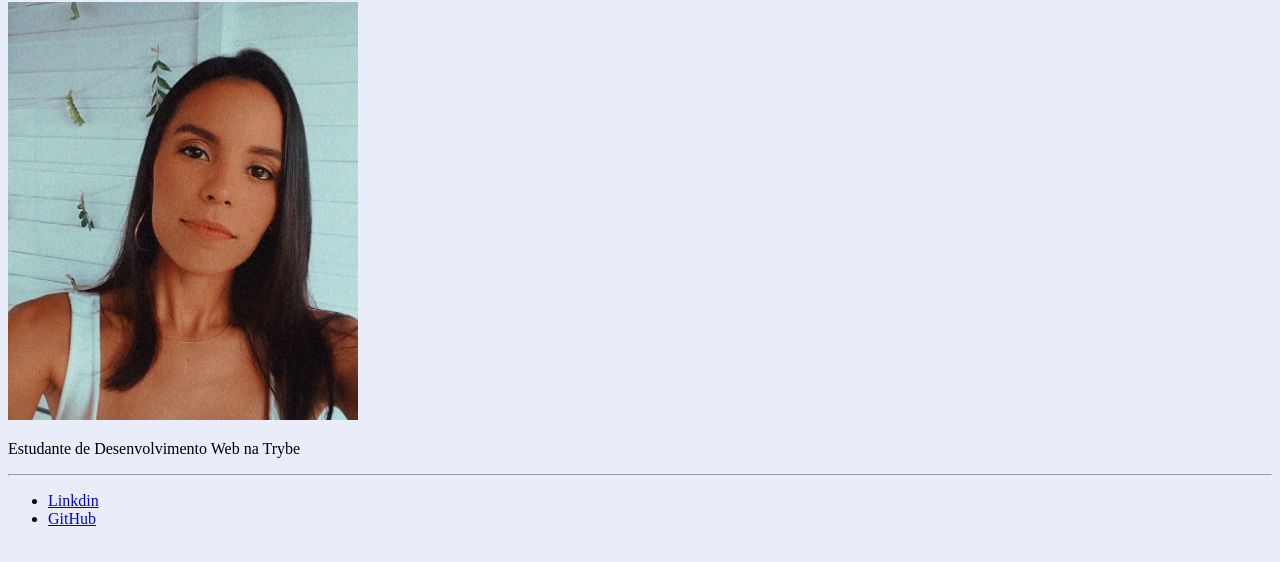
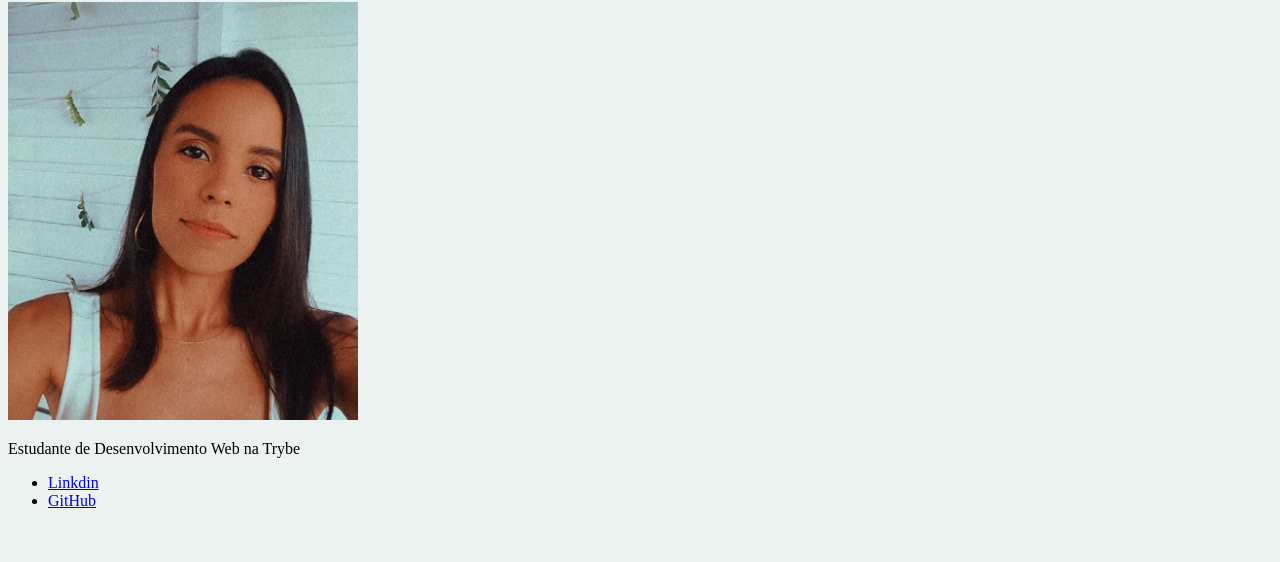
Before and after one commit to izacavalcante/izacavalcante.github.io, a plain HTML site: page index.html in a window 1280 px wide. Shown: the part 78-640 px from the top of the page. Drawn offline with Linux system fonts and the light colour scheme.

Commit message:
Modificação no css

```diff
--- a/index.html
+++ b/index.html
@@ -9,7 +9,6 @@
         <h1>Izabella Cavalcante</h1>
         <img src="izabella.png" alt="foto de perfil da Izabella" width="350">
         <p>Estudante de Desenvolvimento Web na Trybe</p>
-        <hr>
         <ul>
             <li><a href="https://www.linkedin.com/in/izabella-cavalcante/" target="_blanck">Linkdin</a></li>
             <li><a href="https://github.com/izacavalcante" target="_blanck">GitHub</a></li>
--- a/style.css
+++ b/style.css
@@ -1,3 +1,3 @@
 body {
-    background-color: rgb(233, 237, 250);
+    background-color: rgb(236, 242, 240);
 }
```
